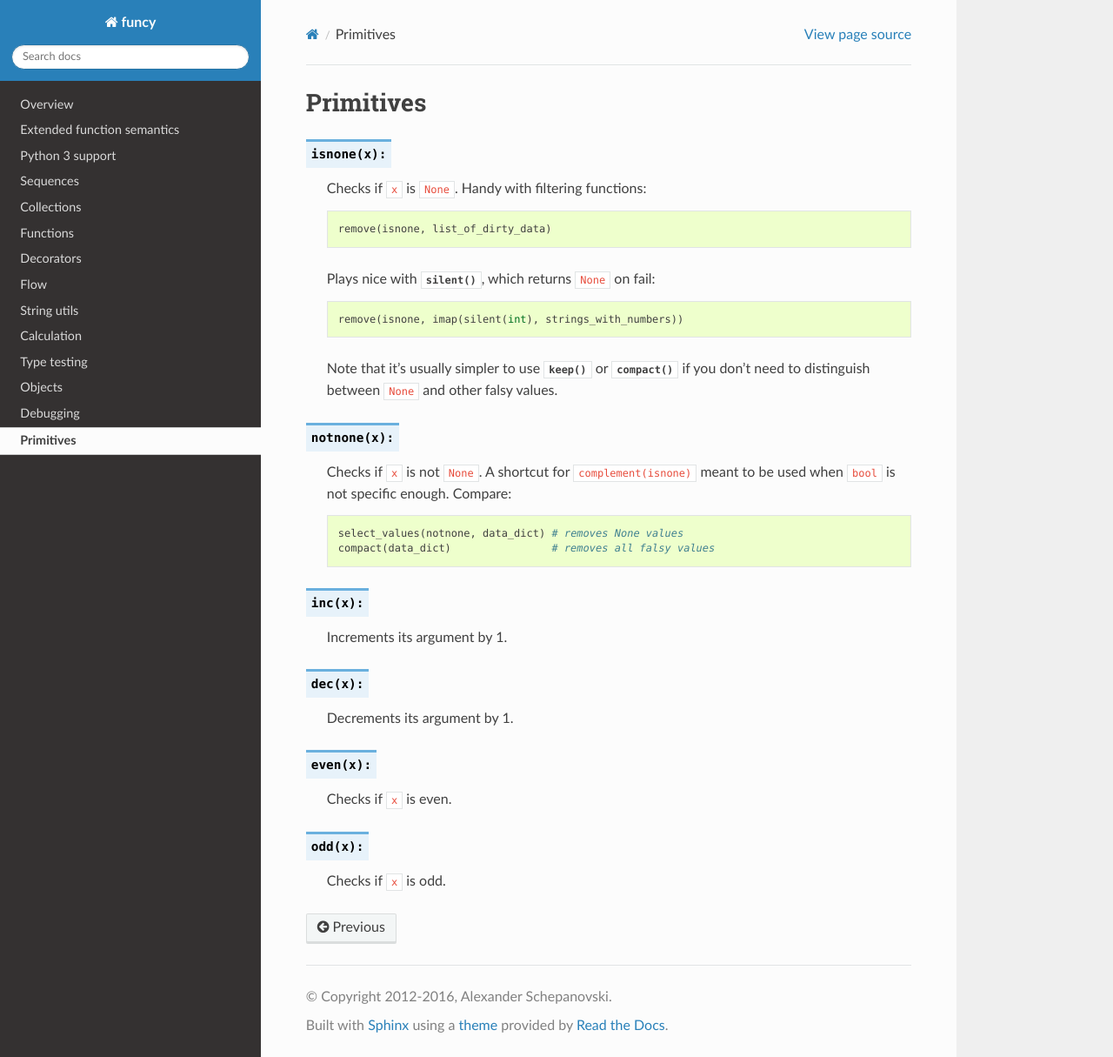
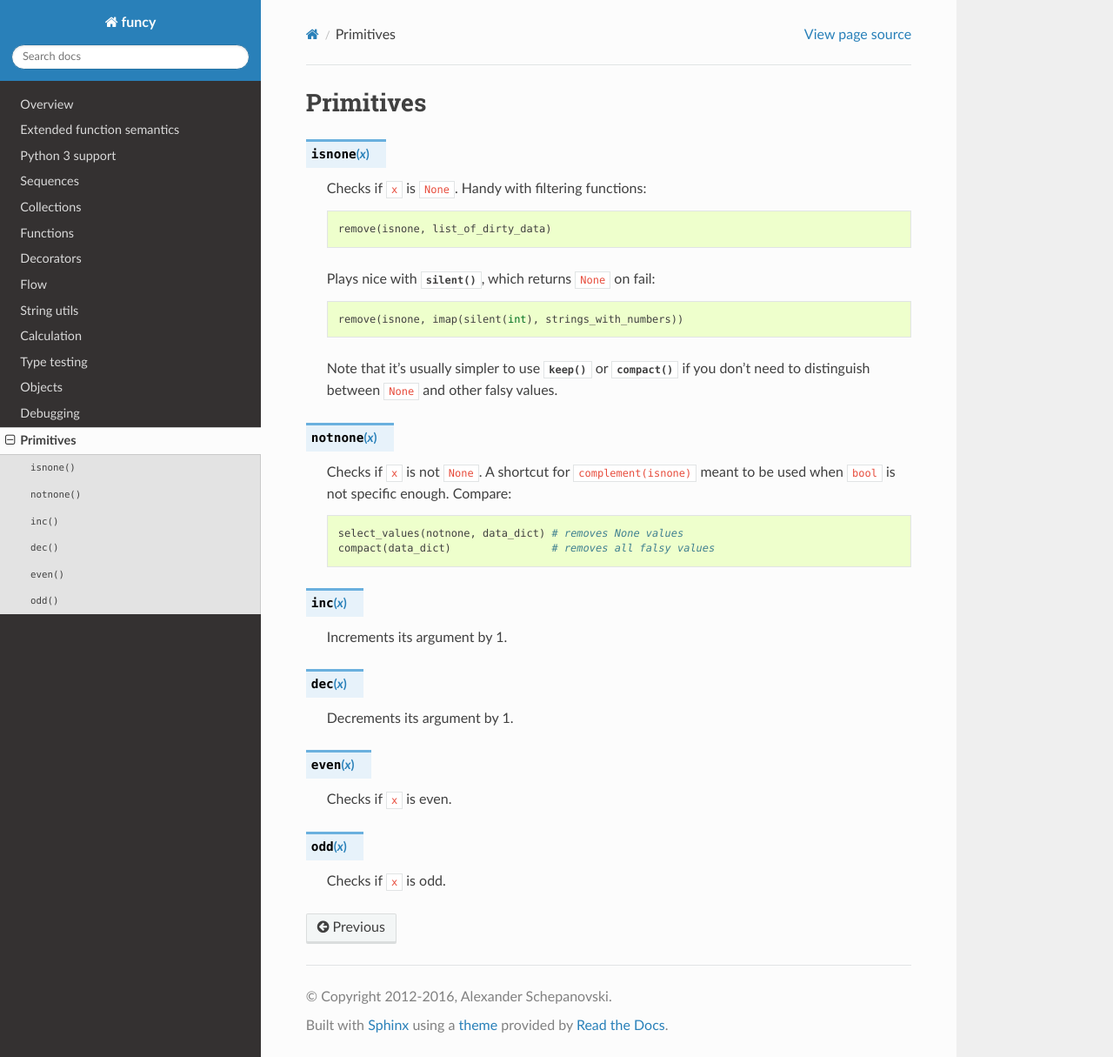
Before and after one commit to Jamaal224/funcy, a Sphinx documentation site: the page built from docs/primitives.rst, in a window 1280 px wide and 1215 px high. Shown: the whole window at 87% size. Built offline with Sphinx 7.4.7 and the Read the Docs theme 2.0.0, drawn with Linux system fonts in a browser that asks for light colours.

Commit message:
Make primitives docs linkable

```diff
--- a/docs/primitives.rst
+++ b/docs/primitives.rst
@@ -1,7 +1,7 @@
 Primitives
 ==========
 
-.. function:: isnone(x):
+.. function:: isnone(x)
 
     Checks if ``x`` is ``None``. Handy with filtering functions::
 
@@ -14,7 +14,7 @@ Primitives
     Note that it's usually simpler to use :func:`keep` or :func:`compact` if you don't need to distinguish between ``None`` and other falsy values.
 
 
-.. function:: notnone(x):
+.. function:: notnone(x)
 
     Checks if ``x`` is not ``None``. A shortcut for ``complement(isnone)`` meant to be used when ``bool`` is not specific enough. Compare::
 
@@ -22,21 +22,21 @@ Primitives
         compact(data_dict)                # removes all falsy values
 
 
-.. function:: inc(x):
+.. function:: inc(x)
 
     Increments its argument by 1.
 
 
-.. function:: dec(x):
+.. function:: dec(x)
 
     Decrements its argument by 1.
 
 
-.. function:: even(x):
+.. function:: even(x)
 
     Checks if ``x`` is even.
 
 
-.. function:: odd(x):
+.. function:: odd(x)
 
     Checks if ``x`` is odd.
```
